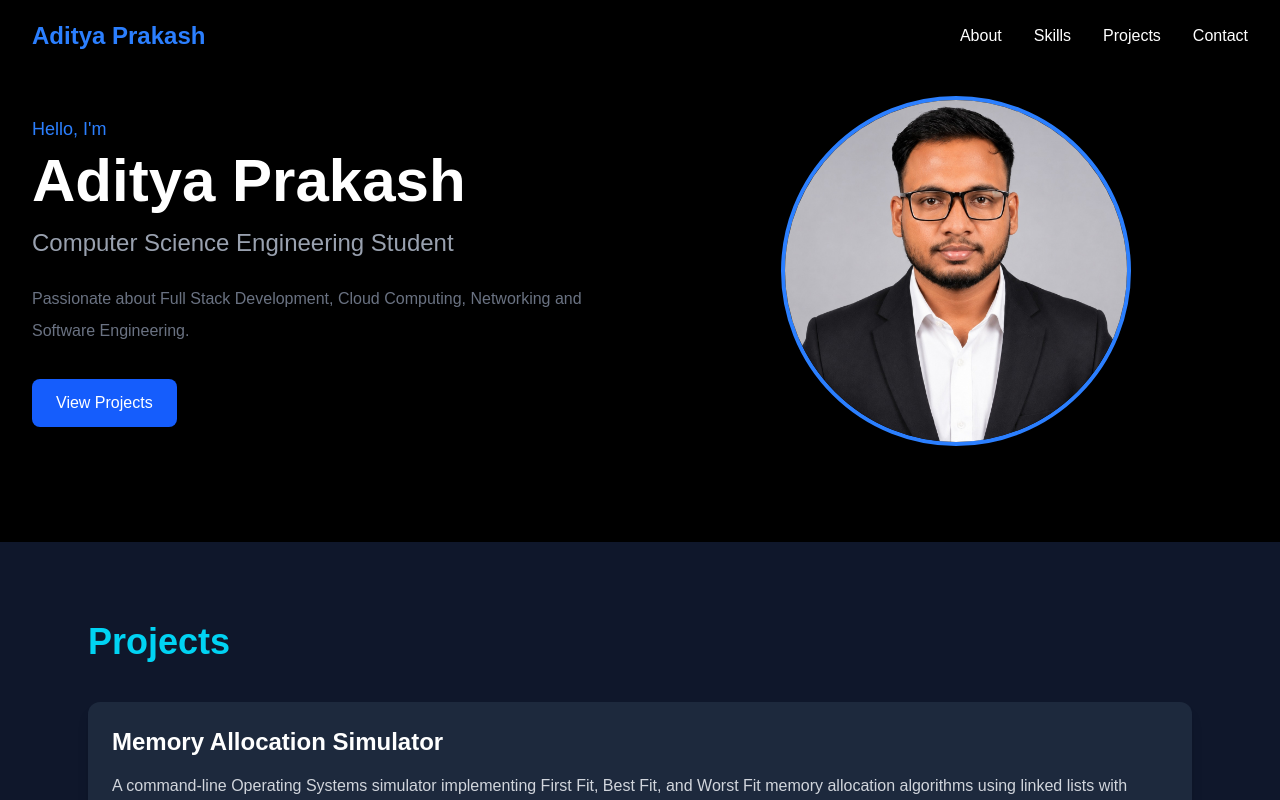
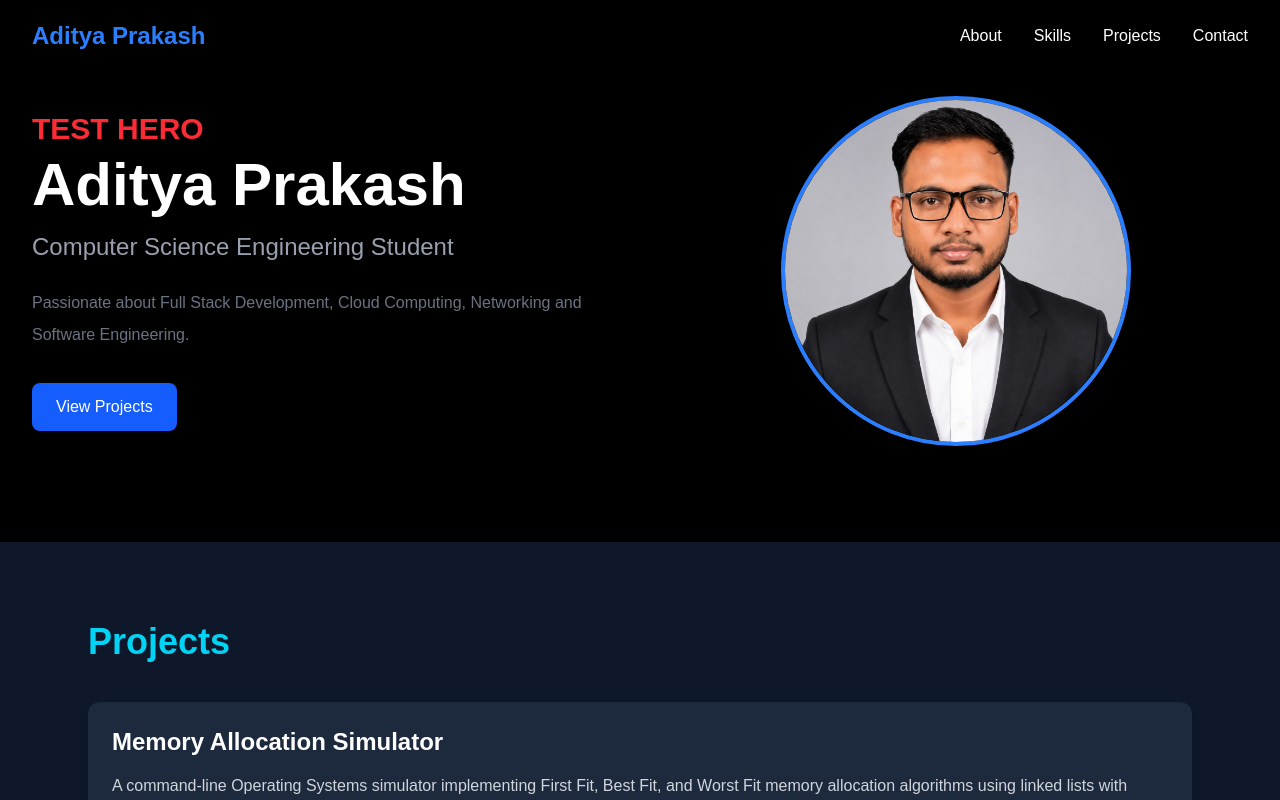
Before and after one commit to AdityaPrakash2153/portfolio, a Next.js app: page / in a window 1280 px wide. Shown: the top 800 px of the page. Built offline with nearby package versions, Linux system fonts and the light colour scheme.

Commit message:
Test hero

```diff
--- a/app/components/Hero.tsx
+++ b/app/components/Hero.tsx
@@ -7,7 +7,9 @@ export default function Hero() {
 
         {/* Left Side */}
         <div>
-          <p className="text-blue-500 text-lg">Hello, I'm</p>
+          <p className="text-red-500 text-3xl font-bold">
+  TEST HERO
+</p>
 
           <h1 className="text-6xl font-bold mt-2">
             Aditya Prakash
```
